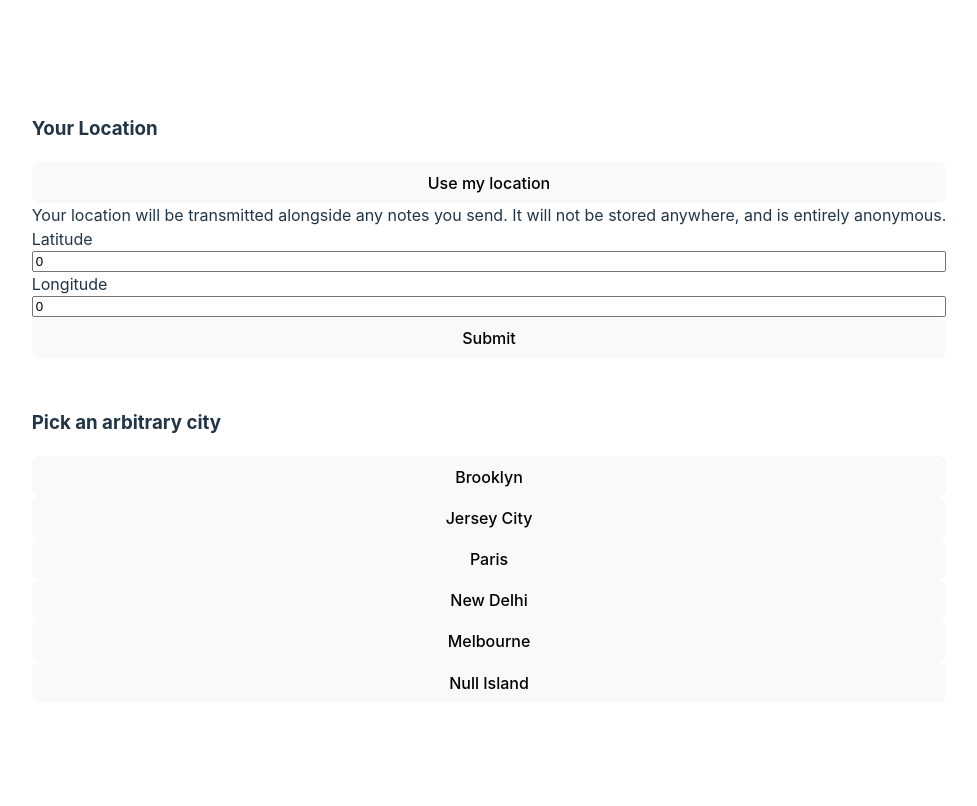
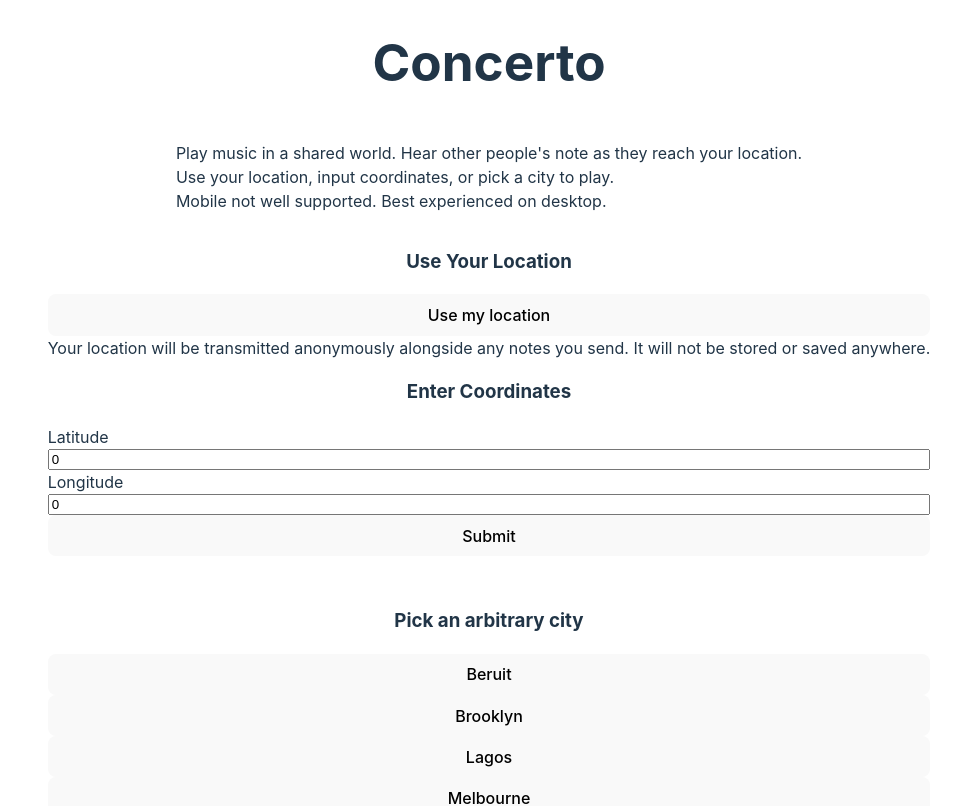
Before and after one commit to ryanisaacg/concerto, a Preact app in the folder frontend/: page / in a window 1280 px wide. Shown: the top 806 px of the page, without its empty margins (151-1128 px from the left). Built offline with nearby package versions, Linux system fonts and the light colour scheme.

Commit message:
Add some instruction and pick better cities

```diff
--- a/frontend/src/app.tsx
+++ b/frontend/src/app.tsx
@@ -38,30 +38,53 @@ function SetCoords({
         alignItems: "center",
       }}
     >
+      <h1> Concerto </h1>
+      <p>
+        Play music in a shared world. Hear other people's note as they reach
+        your location.
+        <br />
+        Use your location, input coordinates, or pick a city to play.
+        <br />
+        Mobile not well supported. Best experienced on desktop.
+      </p>
       <div style={{ display: "flex", flexDirection: "column", gap: 32 }}>
         <div style={{ display: "flex", flexDirection: "column" }}>
-          <h3> Your Location </h3>
           <LocationSelector setLocation={setCoords} />
         </div>
         <div style={{ display: "flex", flexDirection: "column" }}>
-          <h3> Pick an arbitrary city </h3>
+          <h3 style={{ textAlign: "center" }}> Pick an arbitrary city </h3>
+          <button onClick={() => setCoords({ lat: 33.89, long: 35.5 })}>
+            Beruit
+          </button>
           <button onClick={() => setCoords({ lat: 40.69, long: -73.98 })}>
             Brooklyn
           </button>
-          <button onClick={() => setCoords({ lat: 40.7, long: -74.04 })}>
-            Jersey City
+          <button onClick={() => setCoords({ lat: 6.52, long: 3.37 })}>
+            Lagos
+          </button>
+          <button onClick={() => setCoords({ lat: -37.81, long: 144.96 })}>
+            Melbourne
+          </button>
+          <button onClick={() => setCoords({ lat: 19.43, long: -99.13 })}>
+            Mexico City
+          </button>
+          <button onClick={() => setCoords({ lat: -1.2, long: 36.82 })}>
+            Nairobi
+          </button>
+          <button onClick={() => setCoords({ lat: 28.7, long: 77.1 })}>
+            New Delhi
           </button>
           <button onClick={() => setCoords({ lat: 48.86, long: 2.35 })}>
             Paris
           </button>
-          <button onClick={() => setCoords({ lat: 28.7, long: 77.1 })}>
-            New Delhi
+          <button onClick={() => setCoords({ lat: -23.55, long: -46.63 })}>
+            São Paulo
           </button>
-          <button onClick={() => setCoords({ lat: -37.81, long: 144.96 })}>
-            Melbourne
+          <button onClick={() => setCoords({ lat: -33.44, long: -70.66 })}>
+            Santiago
           </button>
-          <button onClick={() => setCoords({ lat: 0, long: 0 })}>
-            Null Island
+          <button onClick={() => setCoords({ lat: 35.67, long: 139.65 })}>
+            Tokyo
           </button>
         </div>
       </div>
--- a/frontend/src/location.tsx
+++ b/frontend/src/location.tsx
@@ -40,11 +40,12 @@ export function LocationSelector({ setLocation }: LocationSelectorProps) {
 
   return (
     <>
+      <h3 style={{ textAlign: "center" }}> Use Your Location </h3>
       {selectionState === null ? (
         <>
           <button onClick={tryGeolocation}> Use my location </button>
-          Your location will be transmitted alongside any notes you send. It
-          will not be stored anywhere, and is entirely anonymous.
+          Your location will be transmitted anonymously alongside any notes you
+          send. It will not be stored or saved anywhere.
         </>
       ) : selectionState === "waiting" ? (
         <p> Waiting for geolocation... </p>
@@ -66,6 +67,7 @@ function LatLongSelector({ setLocation }: LocationSelectorProps) {
 
   return (
     <>
+      <h3 style={{ textAlign: "center" }}> Enter Coordinates </h3>
       <label for="lat"> Latitude </label>
       <input
         value={lat}
```
